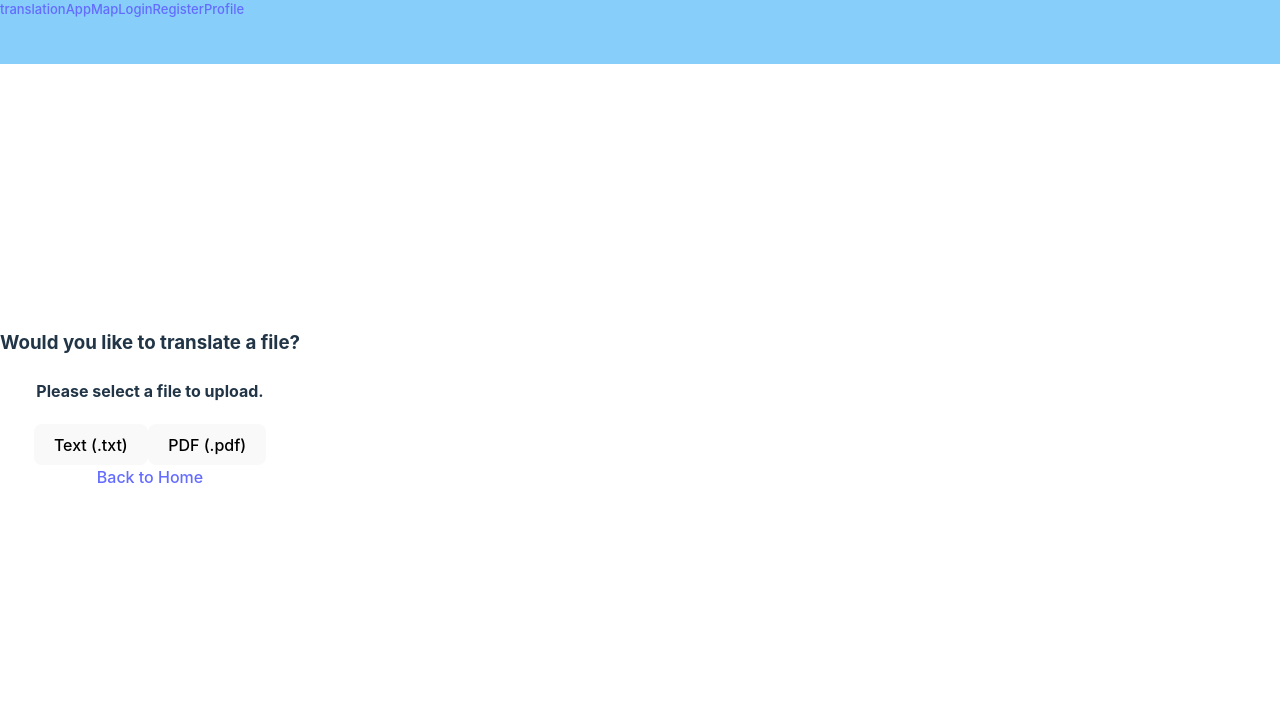
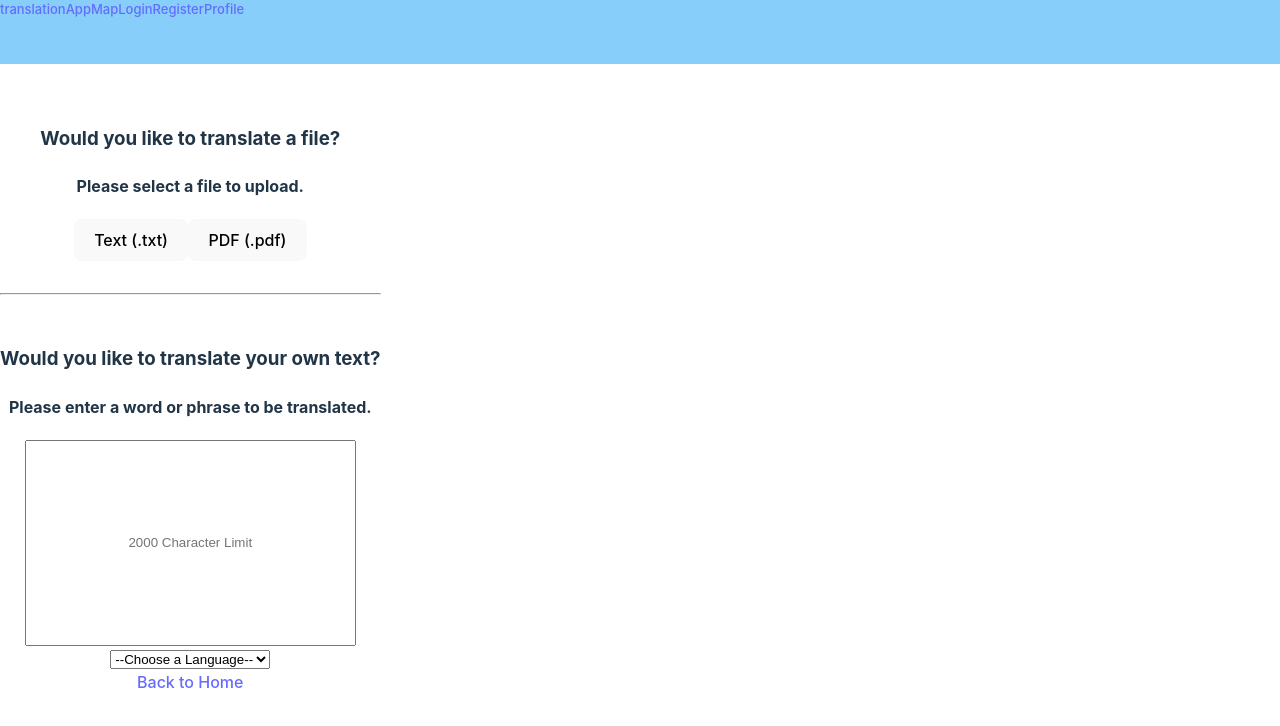
Before and after one commit to EricTheHoff/translationApp, a React (Vite) app: page /translate in a window 1280 px wide. Shown: the top 726 px of the page. Built offline with nearby package versions, Linux system fonts and the light colour scheme.

Commit message:
Added Text Input and Dropdown

```diff
--- a/src/Pages/LoginPage.jsx
+++ b/src/Pages/LoginPage.jsx
@@ -12,7 +12,7 @@ const LoginPage = () => {
         e.preventDefault()
         const response = await axios.post('/login', loginData)
 
-        .then(async () => {
+        // .then(async () => {
             if (response.data.success) {
                 const user = await axios.get('/user')
                 dispatch({ type: 'Logged In' })
@@ -22,11 +22,12 @@ const LoginPage = () => {
             } else {
                 alert(`Login Failed. Please ensure that you're entering a valid email and password.`)
             }
-        })
+        // })
 
-        .catch((error) => {
-            alert(`The following error has occurred: ${error}`)
-        })
+        // .catch((error) => {
+        //     console.log(error)
+        //     alert(`The following error has occurred: ${error}`)
+        // })
     }
 
     return (
--- a/src/Pages/TranslatePage.jsx
+++ b/src/Pages/TranslatePage.jsx
@@ -32,6 +32,59 @@ const TranslatePage = () => {
                 <button type='submit' onClick={() => setUploadPDF(true)}>PDF (.pdf)</button>
             </form>
 
+            <br></br>
+
+            <hr></hr>
+
+            <br></br>
+
+            <h3>Would you like to translate your own text?</h3>
+            <h4>Please enter a word or phrase to be translated.</h4>
+
+            <form>
+                <input
+                style={{
+                    width: '85%',
+                    height: '200px',
+                    textAlign: 'center'
+                }}
+                type='textarea'
+                maxLength='2000'
+                placeholder='2000 Character Limit'></input>
+
+                <select>
+                    <option selected default disabled>--Choose a Language--</option>
+                    <option>Bulgarian</option>
+                    <option>Czech</option>
+                    <option>Danish</option>
+                    <option>German</option>
+                    <option>Greek</option>
+                    <option>Spanish</option>
+                    <option>Estonian</option>
+                    <option>Finnish</option>
+                    <option>French</option>
+                    <option>Hungarian</option>
+                    <option>Indonesian</option>
+                    <option>Italian</option>
+                    <option>Japanese</option>
+                    <option>Korean</option>
+                    <option>Lithuanian</option>
+                    <option>Latvian</option>
+                    <option>Norwegian (Bokmål)</option>
+                    <option>Dutch</option>
+                    <option>Polish</option>
+                    <option>Portuguese</option>
+                    <option>Romanian</option>
+                    <option>Russian</option>
+                    <option>Slovak</option>
+                    <option>Slovenian</option>
+                    <option>Swedish</option>
+                    <option>Turkish</option>
+                    <option>Ukrainian</option>
+                    <option>Chinese</option>
+                </select>
+            </form>
+
             <Link to="/">Back to Home</Link>
         </>
     );
```
